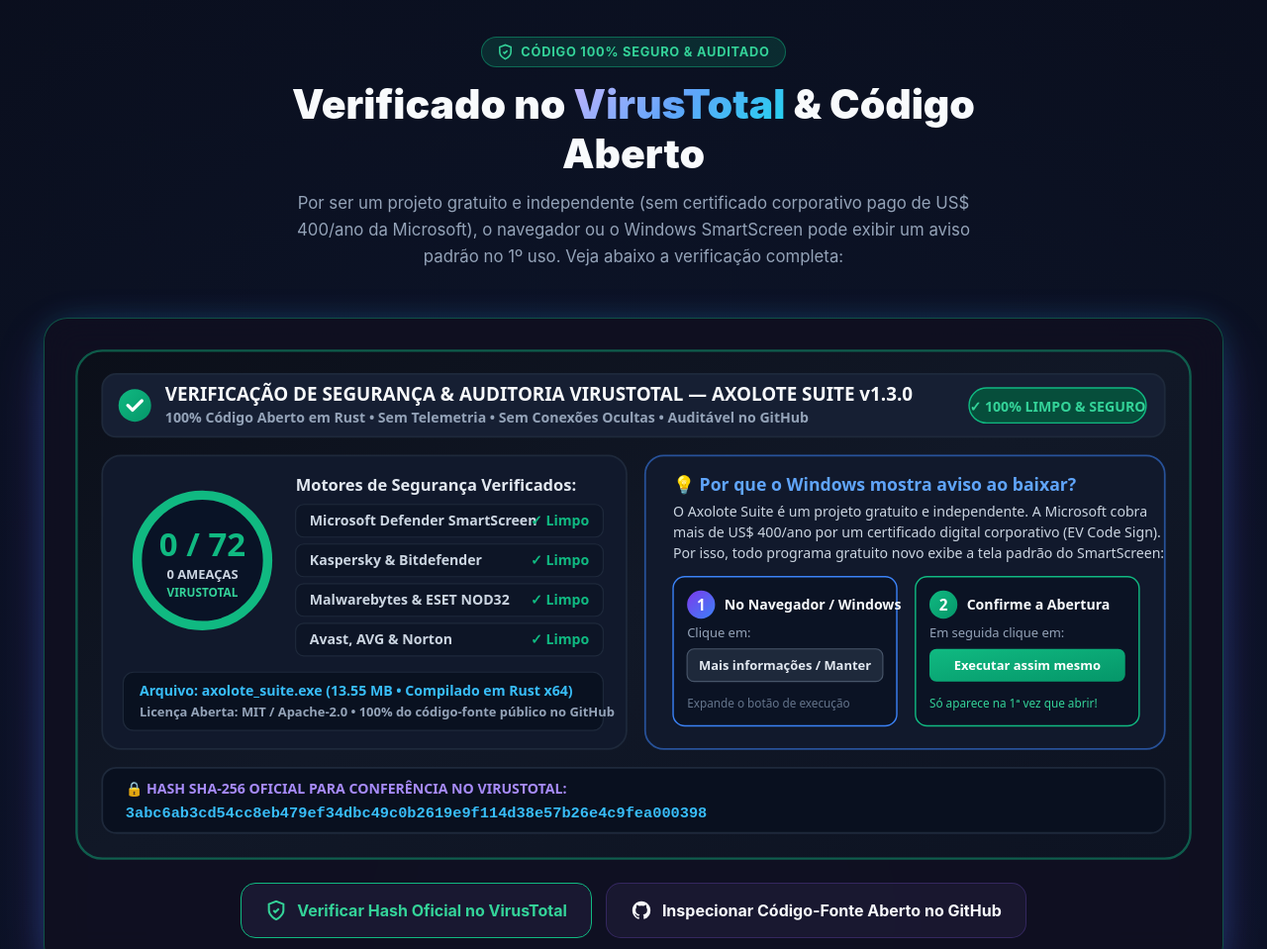
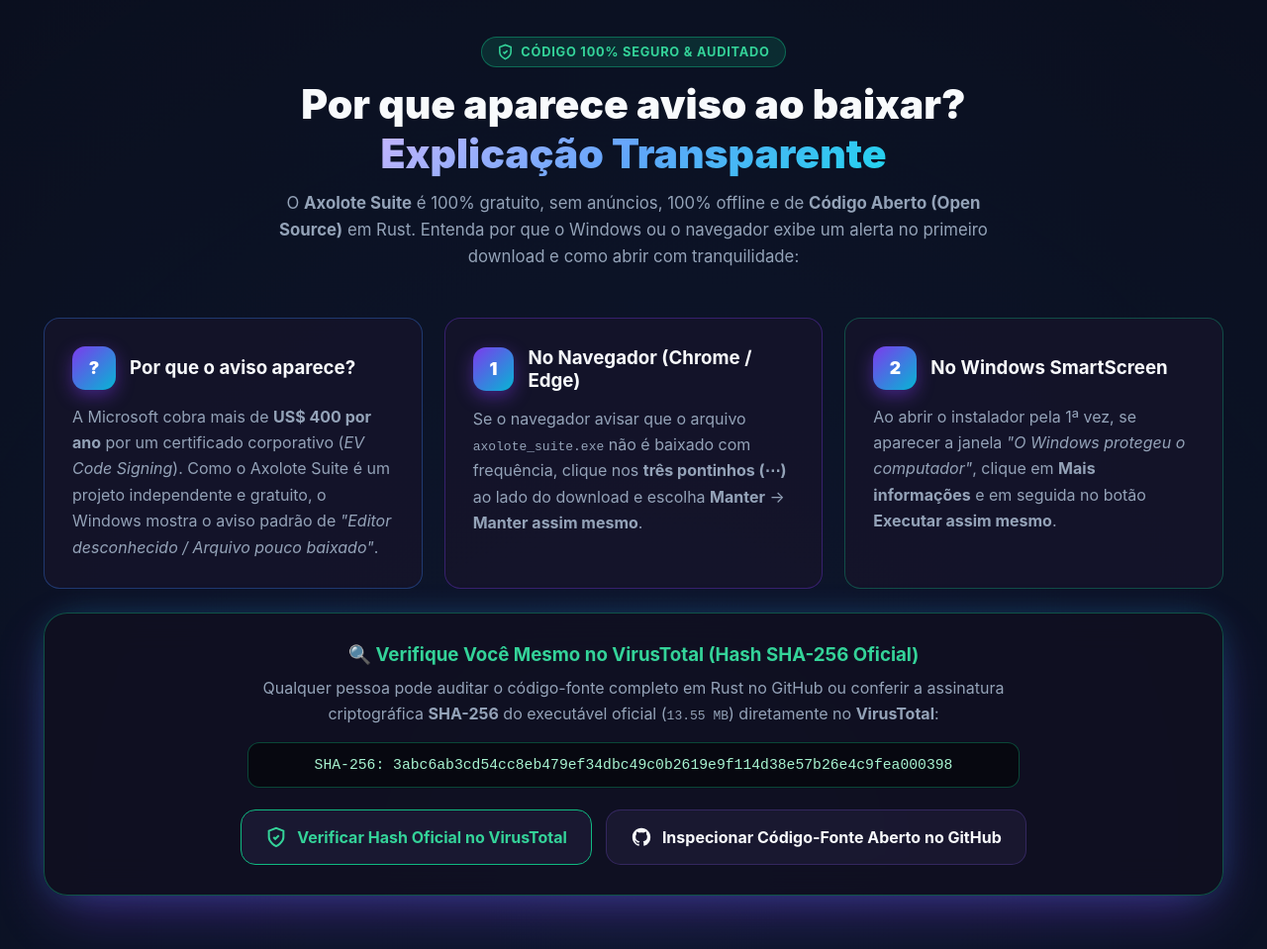
Before and after one commit to axolotesuite/axolotesuite, a plain HTML site: page index.html in a window 1280 px wide. Shown: the part 3680-4639 px from the top of the page at 99% size. Drawn offline with Linux system fonts and the light colour scheme.

Commit message:
feat(site): replace VirusTotal banner image with step-by-step security explanation cards

```diff
--- a/index.html
+++ b/index.html
@@ -419,14 +419,52 @@
           <svg class="svg-icon-sm" viewBox="0 0 24 24" fill="none" stroke="currentColor" stroke-width="2.2"><path d="M12 22s8-4 8-10V5l-8-3-8 3v7c0 6 8 10 8 10z"/><path d="m9 12 2 2 4-4"/></svg>
           Código 100% Seguro &amp; Auditado
         </span>
-        <h2>Verificado no <span class="gradient-text">VirusTotal</span> &amp; Código Aberto</h2>
+        <h2>Por que aparece aviso ao baixar? <span class="gradient-text">Explicação Transparente</span></h2>
         <p>
-          Por ser um projeto gratuito e independente (sem certificado corporativo pago de US$ 400/ano da Microsoft), o navegador ou o Windows SmartScreen pode exibir um aviso padrão no 1º uso. Veja abaixo a verificação completa:
+          O <strong>Axolote Suite</strong> é 100% gratuito, sem anúncios, 100% offline e de <strong>Código Aberto (Open Source)</strong> em Rust. Entenda por que o Windows ou o navegador exibe um alerta no primeiro download e como abrir com tranquilidade:
         </p>
       </div>
 
-      <div class="interactive-demo" style="border-color: rgba(16, 185, 129, 0.40);">
-        <img src="assets/virustotal_seguro.svg" alt="Painel de Verificação VirusTotal e Guia Windows SmartScreen" style="width: 100%; border-radius: 16px; display: block; margin-bottom: 22px;" />
+      <div class="steps-grid" style="margin-bottom: 24px;">
+        <div class="step-card" style="border-color: rgba(59, 130, 246, 0.35);">
+          <div class="step-header">
+            <div class="step-num">?</div>
+            <h3>Por que o aviso aparece?</h3>
+          </div>
+          <p style="color: var(--text-muted); line-height: 1.65;">
+            A Microsoft cobra mais de <strong>US$ 400 por ano</strong> por um certificado corporativo (<em>EV Code Signing</em>). Como o Axolote Suite é um projeto independente e gratuito, o Windows mostra o aviso padrão de <em>"Editor desconhecido / Arquivo pouco baixado"</em>.
+          </p>
+        </div>
+
+        <div class="step-card" style="border-color: rgba(124, 58, 237, 0.35);">
+          <div class="step-header">
+            <div class="step-num">1</div>
+            <h3>No Navegador (Chrome / Edge)</h3>
+          </div>
+          <p style="color: var(--text-muted); line-height: 1.65;">
+            Se o navegador avisar que o arquivo <code>axolote_suite.exe</code> não é baixado com frequência, clique nos <strong>três pontinhos (⋯)</strong> ao lado do download e escolha <strong>Manter</strong> → <strong>Manter assim mesmo</strong>.
+          </p>
+        </div>
+
+        <div class="step-card" style="border-color: rgba(16, 185, 129, 0.35);">
+          <div class="step-header">
+            <div class="step-num">2</div>
+            <h3>No Windows SmartScreen</h3>
+          </div>
+          <p style="color: var(--text-muted); line-height: 1.65;">
+            Ao abrir o instalador pela 1ª vez, se aparecer a janela <em>"O Windows protegeu o computador"</em>, clique em <strong>Mais informações</strong> e em seguida no botão <strong>Executar assim mesmo</strong>.
+          </p>
+        </div>
+      </div>
+
+      <div class="interactive-demo" style="border-color: rgba(16, 185, 129, 0.40); text-align: center;">
+        <h3 style="margin-bottom: 10px; color: #34d399;">🔍 Verifique Você Mesmo no VirusTotal (Hash SHA-256 Oficial)</h3>
+        <p style="color: var(--text-muted); max-width: 760px; margin: 0 auto 16px; line-height: 1.6;">
+          Qualquer pessoa pode auditar o código-fonte completo em Rust no GitHub ou conferir a assinatura criptográfica <strong>SHA-256</strong> do executável oficial (<code>13.55 MB</code>) diretamente no <strong>VirusTotal</strong>:
+        </p>
+        <div style="background: rgba(8, 9, 15, 0.85); border: 1px solid rgba(16, 185, 129, 0.35); border-radius: 12px; padding: 14px 18px; margin: 0 auto 22px; max-width: 780px; font-family: monospace; font-size: 0.92rem; color: #a7f3d0; word-break: break-all;">
+          SHA-256: 3abc6ab3cd54cc8eb479ef34dbc49c0b2619e9f114d38e57b26e4c9fea000398
+        </div>
         <div style="display: flex; flex-wrap: wrap; gap: 14px; justify-content: center;">
           <a href="https://www.virustotal.com/gui/search/3abc6ab3cd54cc8eb479ef34dbc49c0b2619e9f114d38e57b26e4c9fea000398" target="_blank" rel="noopener" class="btn-secondary" style="border-color: #10b981; color: #34d399;">
             <svg class="svg-icon" viewBox="0 0 24 24" fill="none" stroke="currentColor" stroke-width="2.2"><path d="M12 22s8-4 8-10V5l-8-3-8 3v7c0 6 8 10 8 10z"/><path d="m9 12 2 2 4-4"/></svg>
```
Also changed, not shown: assets/virustotal_seguro.svg (deleted).
